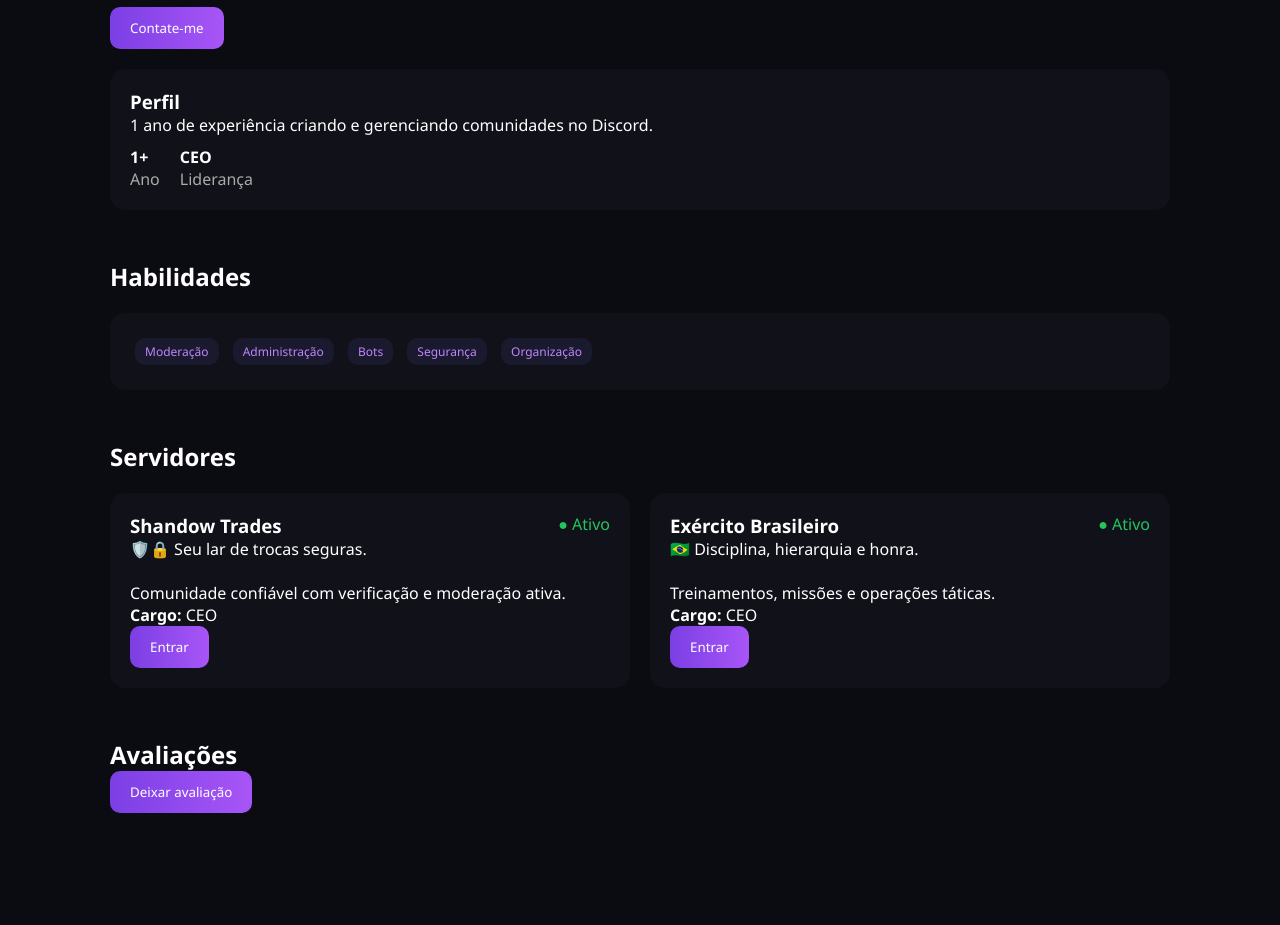
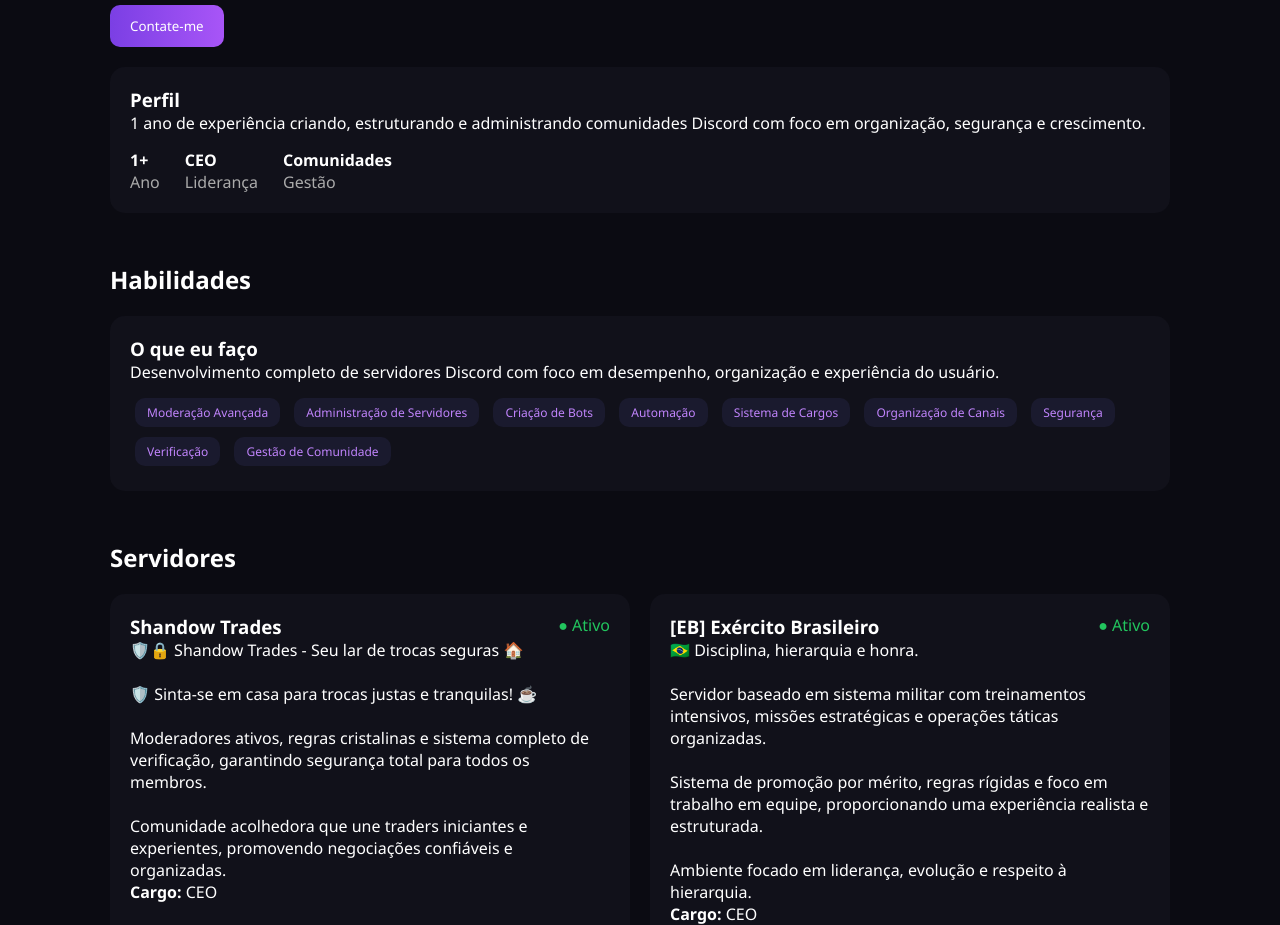
Before and after one commit to arthusilvasilva4001-create/Portif-lio., a plain HTML site: page index.html in a window 1280 px wide. Shown: the part 162-1087 px from the top of the page. Before the commit the page ends 995 px from the top, so only its background shows below. Drawn offline with Linux system fonts and the light colour scheme.

Commit message:
index.html

```diff
--- a/index.html
+++ b/index.html
@@ -10,7 +10,7 @@
   margin:0;
   padding:0;
   box-sizing:border-box;
-  font-family: 'Segoe UI', sans-serif;
+  font-family:'Segoe UI', sans-serif;
 }
 
 body {
@@ -33,17 +33,10 @@
 
 .logo {
   font-weight:bold;
-  font-size:18px;
-}
-
-.menu {
-  cursor:pointer;
 }
 
 /* HERO */
-.hero h1 {
-  font-size:32px;
-}
+.hero h1 { font-size:32px; }
 
 .hero p {
   color:#aaa;
@@ -60,9 +53,7 @@
   transition:0.3s;
 }
 
-.btn:hover {
-  opacity:0.8;
-}
+.btn:hover { opacity:0.8; }
 
 /* CARD */
 .card {
@@ -80,7 +71,7 @@
 
 .tag {
   display:inline-block;
-  padding:5px 10px;
+  padding:6px 12px;
   background:#1a1a2e;
   border-radius:10px;
   margin:5px;
@@ -93,11 +84,16 @@
   color:#22c55e;
 }
 
-/* GRID SERVERS */
+/* GRID */
 .grid {
   display:grid;
-  grid-template-columns:repeat(auto-fit, minmax(250px,1fr));
+  grid-template-columns:repeat(auto-fit,minmax(280px,1fr));
   gap:20px;
+}
+
+/* BOTÃO DISTÂNCIA */
+.btn-server {
+  margin-top:25px;
 }
 
 /* MODAL */
@@ -108,7 +104,6 @@
   height:100%;
   background:rgba(0,0,0,0.7);
   top:0;
-  left:0;
 }
 
 .modal-content {
@@ -130,10 +125,7 @@
   color:white;
 }
 
-/* TITLES */
-h2 {
-  margin-top:50px;
-}
+h2 { margin-top:50px; }
 
 </style>
 </head>
@@ -144,13 +136,14 @@
 
 <nav>
   <div class="logo">Gengar.dev</div>
-  <div class="menu">☰</div>
+  <div>☰</div>
 </nav>
 
 <!-- HERO -->
 <div class="hero">
   <h1>Gengar</h1>
   <p>Especialista em servidores Discord • Moderação • Bots • Administração</p>
+
   <button class="btn" onclick="mostrarContato()">Contate-me</button>
 
   <p id="contato" style="display:none; margin-top:10px; color:#22c55e;">
@@ -161,23 +154,35 @@
 <!-- PERFIL -->
 <div class="card">
   <h3>Perfil</h3>
-  <p>1 ano de experiência criando e gerenciando comunidades no Discord.</p>
+  <p>1 ano de experiência criando, estruturando e administrando comunidades Discord com foco em organização, segurança e crescimento.</p>
 
-  <div style="display:flex; gap:20px; margin-top:10px;">
+  <div style="display:flex; gap:25px; margin-top:15px;">
     <div><strong>1+</strong><br><span style="color:#aaa;">Ano</span></div>
     <div><strong>CEO</strong><br><span style="color:#aaa;">Liderança</span></div>
+    <div><strong>Comunidades</strong><br><span style="color:#aaa;">Gestão</span></div>
   </div>
 </div>
 
-<!-- HABILIDADES -->
+<!-- HABILIDADES (ESTILO PRINT) -->
 <h2>Habilidades</h2>
 
 <div class="card">
-  <div class="tag">Moderação</div>
-  <div class="tag">Administração</div>
-  <div class="tag">Bots</div>
+  <h3>O que eu faço</h3>
+
+  <p style="margin-bottom:10px;">
+    Desenvolvimento completo de servidores Discord com foco em desempenho,
+    organização e experiência do usuário.
+  </p>
+
+  <div class="tag">Moderação Avançada</div>
+  <div class="tag">Administração de Servidores</div>
+  <div class="tag">Criação de Bots</div>
+  <div class="tag">Automação</div>
+  <div class="tag">Sistema de Cargos</div>
+  <div class="tag">Organização de Canais</div>
   <div class="tag">Segurança</div>
-  <div class="tag">Organização</div>
+  <div class="tag">Verificação</div>
+  <div class="tag">Gestão de Comunidade</div>
 </div>
 
 <!-- SERVIDORES -->
@@ -185,35 +190,45 @@
 
 <div class="grid">
 
+<!-- SHANDOW -->
 <div class="card">
   <span class="status">● Ativo</span>
   <h3>Shandow Trades</h3>
 
   <p>
-      🛡️🔒 Seu lar de trocas seguras.<br><br>
-      Comunidade confiável com verificação e moderação ativa.
+    🛡️🔒 Shandow Trades - Seu lar de trocas seguras 🏠<br><br>
+    🛡️ Sinta-se em casa para trocas justas e tranquilas! ☕<br><br>
+    Moderadores ativos, regras cristalinas e sistema completo de verificação,
+    garantindo segurança total para todos os membros.<br><br>
+    Comunidade acolhedora que une traders iniciantes e experientes,
+    promovendo negociações confiáveis e organizadas.
   </p>
 
   <p><strong>Cargo:</strong> CEO</p>
 
   <a href="https://discord.gg/s4jDjQ2e" target="_blank">
-      <button class="btn">Entrar</button>
+    <button class="btn btn-server">Entrar no servidor</button>
   </a>
 </div>
 
+<!-- EB -->
 <div class="card">
   <span class="status">● Ativo</span>
-    <h3>Exército Brasileiro</h3>
+  <h3>[EB] Exército Brasileiro</h3>
 
   <p>
     🇧🇷 Disciplina, hierarquia e honra.<br><br>
-      Treinamentos, missões e operações táticas.
+    Servidor baseado em sistema militar com treinamentos intensivos,
+    missões estratégicas e operações táticas organizadas.<br><br>
+    Sistema de promoção por mérito, regras rígidas e foco em trabalho em equipe,
+    proporcionando uma experiência realista e estruturada.<br><br>
+    Ambiente focado em liderança, evolução e respeito à hierarquia.
   </p>
 
   <p><strong>Cargo:</strong> CEO</p>
 
   <a href="https://discord.gg/evkSXgQjZ" target="_blank">
-      <button class="btn">Entrar</button>
+    <button class="btn btn-server">Entrar no servidor</button>
   </a>
 </div>
 
@@ -226,7 +241,6 @@
 
 <div id="lista"></div>
 
-<!-- MODAL -->
 <div class="modal" id="modal">
   <div class="modal-content">
     <h3>Nova avaliação</h3>
```
Lines whose indentation alone changed are shown as unchanged.
